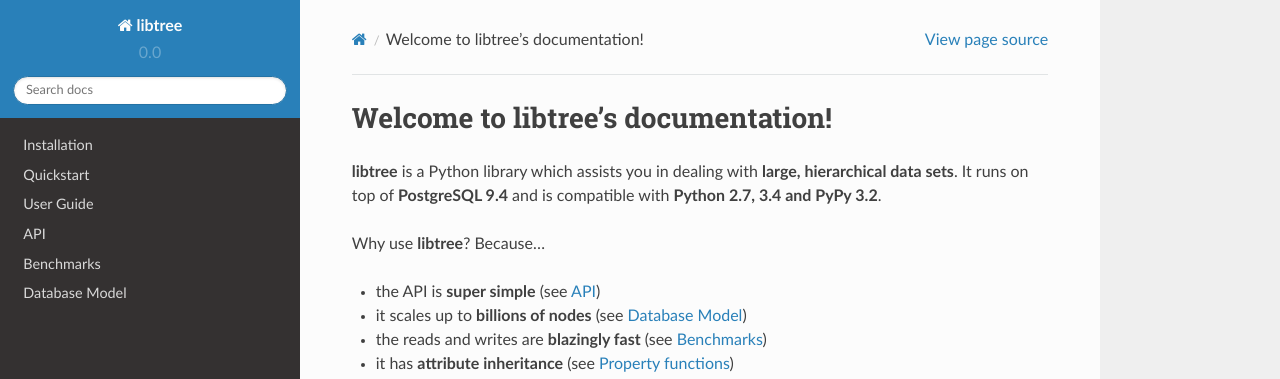
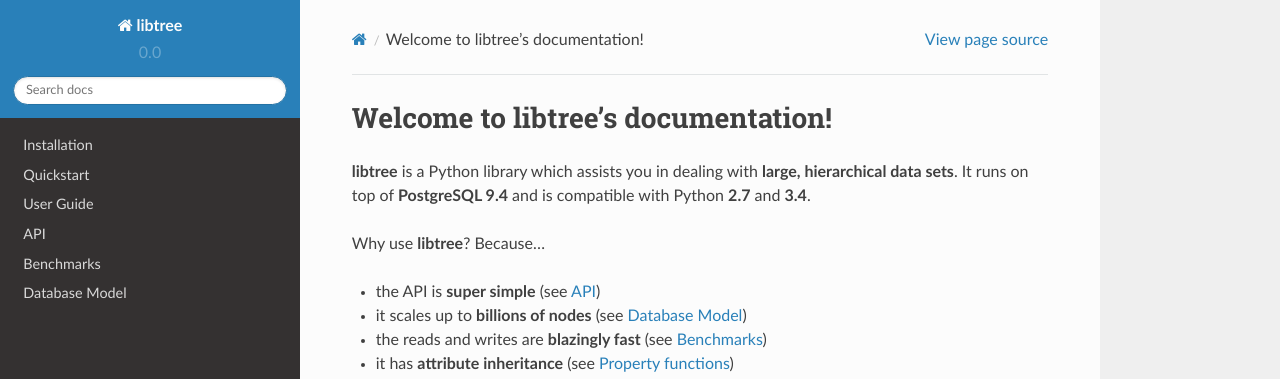
Before and after one commit to vortec/libtree, a Sphinx documentation site: the page built from docs/source/index.rst, in a window 1280 px wide and 1375 px high. Shown: the top 379 px of the window. Built offline with Sphinx 7.4.7 and the Read the Docs theme 2.0.0, drawn with Linux system fonts in a browser that asks for light colours.

Commit message:
remove PyPy from docs until it's fully support again

```diff
--- a/docs/source/index.rst
+++ b/docs/source/index.rst
@@ -5,7 +5,7 @@
 
 **libtree** is a Python library which assists you in dealing with
 **large, hierarchical data sets**. It runs on top of **PostgreSQL 9.4**
-and is compatible with **Python 2.7, 3.4 and PyPy 3.2**.
+and is compatible with Python **2.7** and **3.4**.
 
 Why use **libtree**? Because...
 
```
Also changed, not shown: README.md (+1 -1 lines), .travis.yml.
